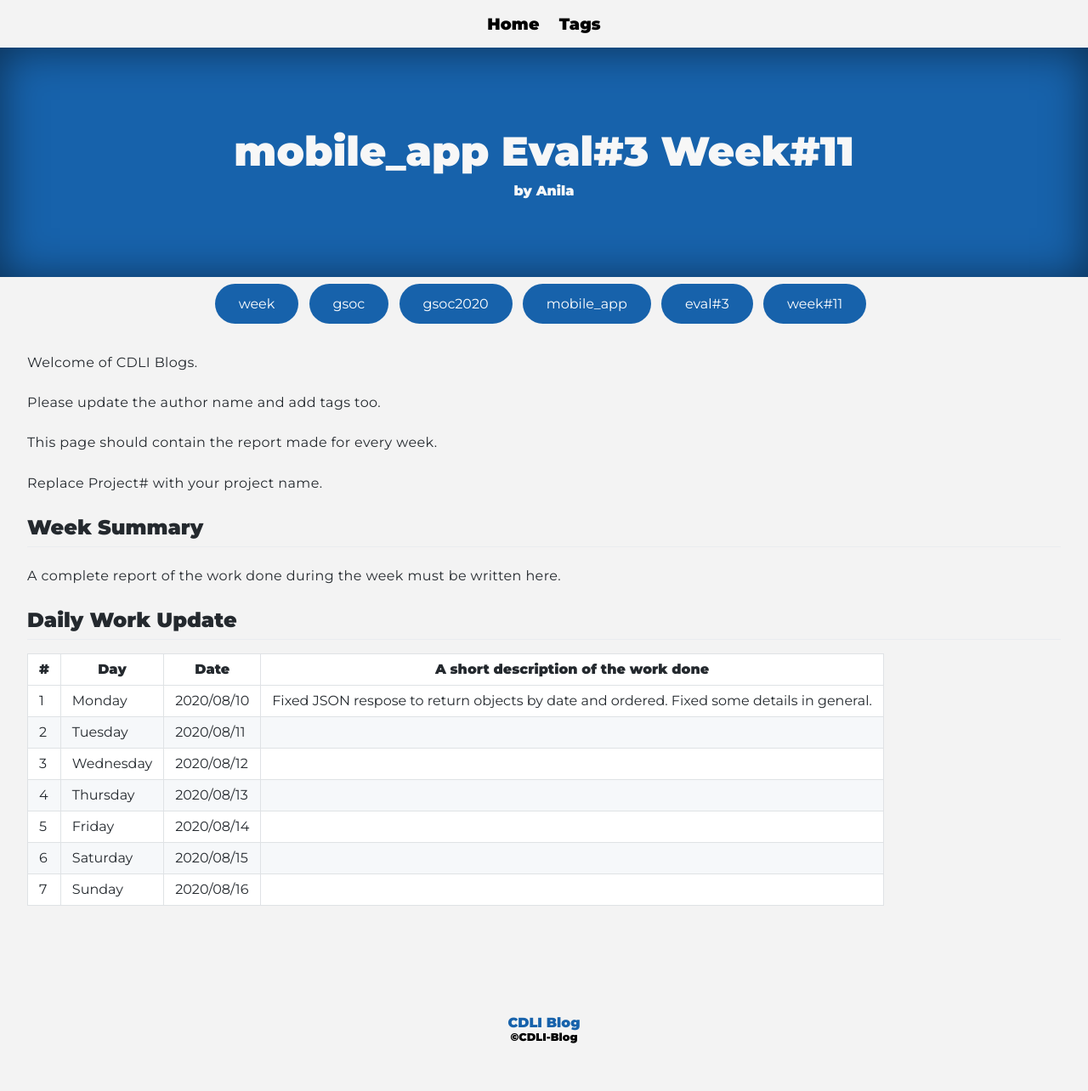
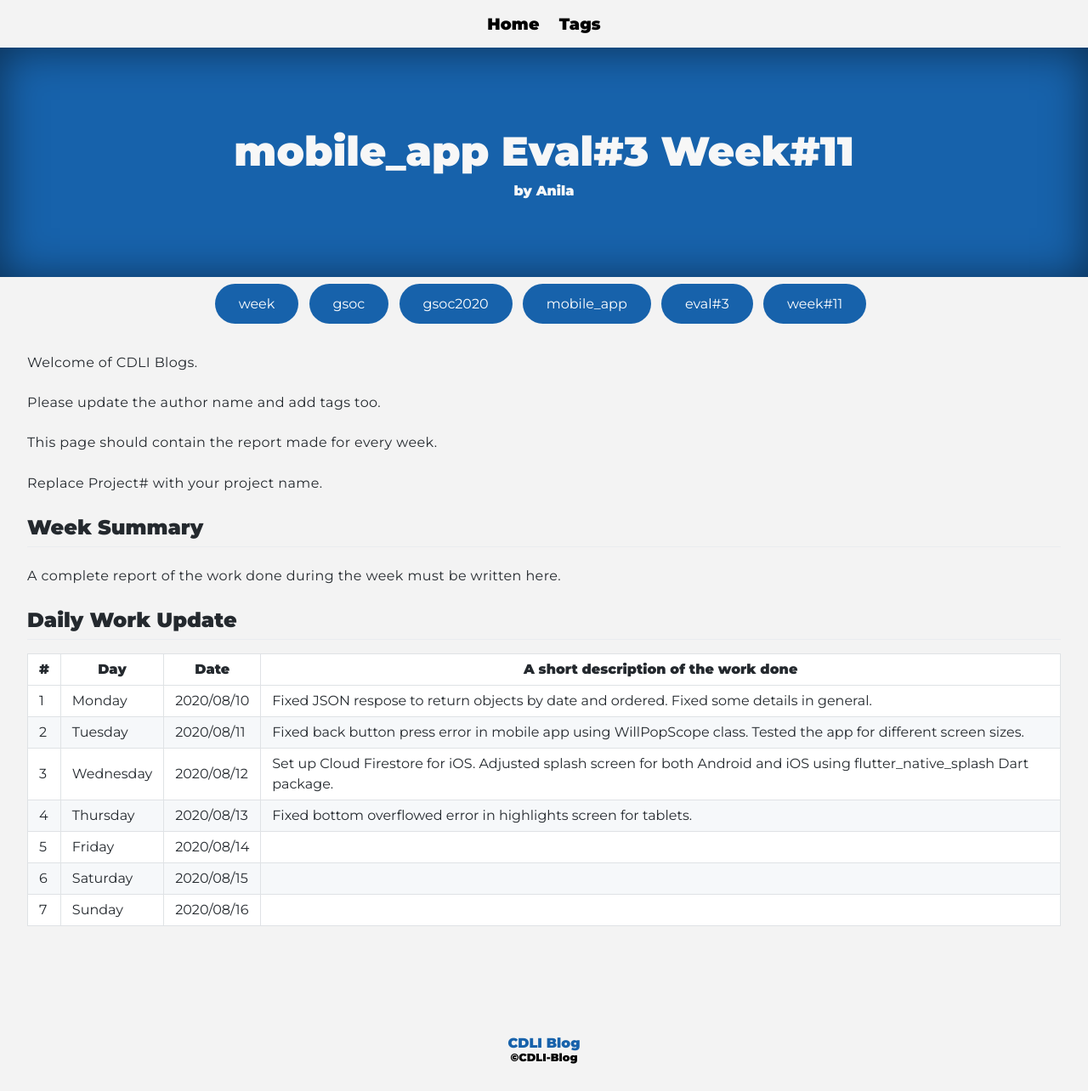
Before and after one commit to cdli-gh/blog, a Jekyll site: the page built from _blog/gsoc20/mobile_app/posts/13_week11.md, in a window 1280 px wide. Shown: the whole page at 85% size. Built offline with Jekyll 4.4.1, drawn with Linux system fonts in a browser that asks for light colours; Markdown is read by kramdown in place of the engine named in the settings; before the commit the page ends 1260 px from its top, so only the background shows below that.

Commit message:
Update 13_week11.md

```diff
--- a/_blog/gsoc20/mobile_app/posts/13_week11.md
+++ b/_blog/gsoc20/mobile_app/posts/13_week11.md
@@ -22,9 +22,9 @@ A complete report of the work done during the week must be written here.
 |\#|Day|Date|A short description of the work done|
 |---	|---	|---	|---	|
 |1   	| Monday 	|   2020/08/10	|Fixed JSON respose to return objects by date and ordered. Fixed some details in general.   	|
-|2   	| Tuesday  	|   2020/08/11	|   	|
-|3   	| Wednesday  	|  2020/08/12 	|   	|
-|4   	| Thursday  	|   2020/08/13	|   	|
+|2   	| Tuesday  	|   2020/08/11	|Fixed back button press error in mobile app using WillPopScope class. Tested the app for different screen sizes.  	|
+|3   	| Wednesday  	|  2020/08/12 	|Set up Cloud Firestore for iOS. Adjusted splash screen for both Android and iOS using flutter_native_splash Dart package.    	|
+|4   	| Thursday  	|   2020/08/13	|Fixed bottom overflowed error in highlights screen for tablets.   	|
 |5   	| Friday  	|   2020/08/14	|   	|
 |6   	| Saturday  	|   2020/08/15	|   	|
 |7   	| Sunday  	|   2020/08/16	|   	|
```
